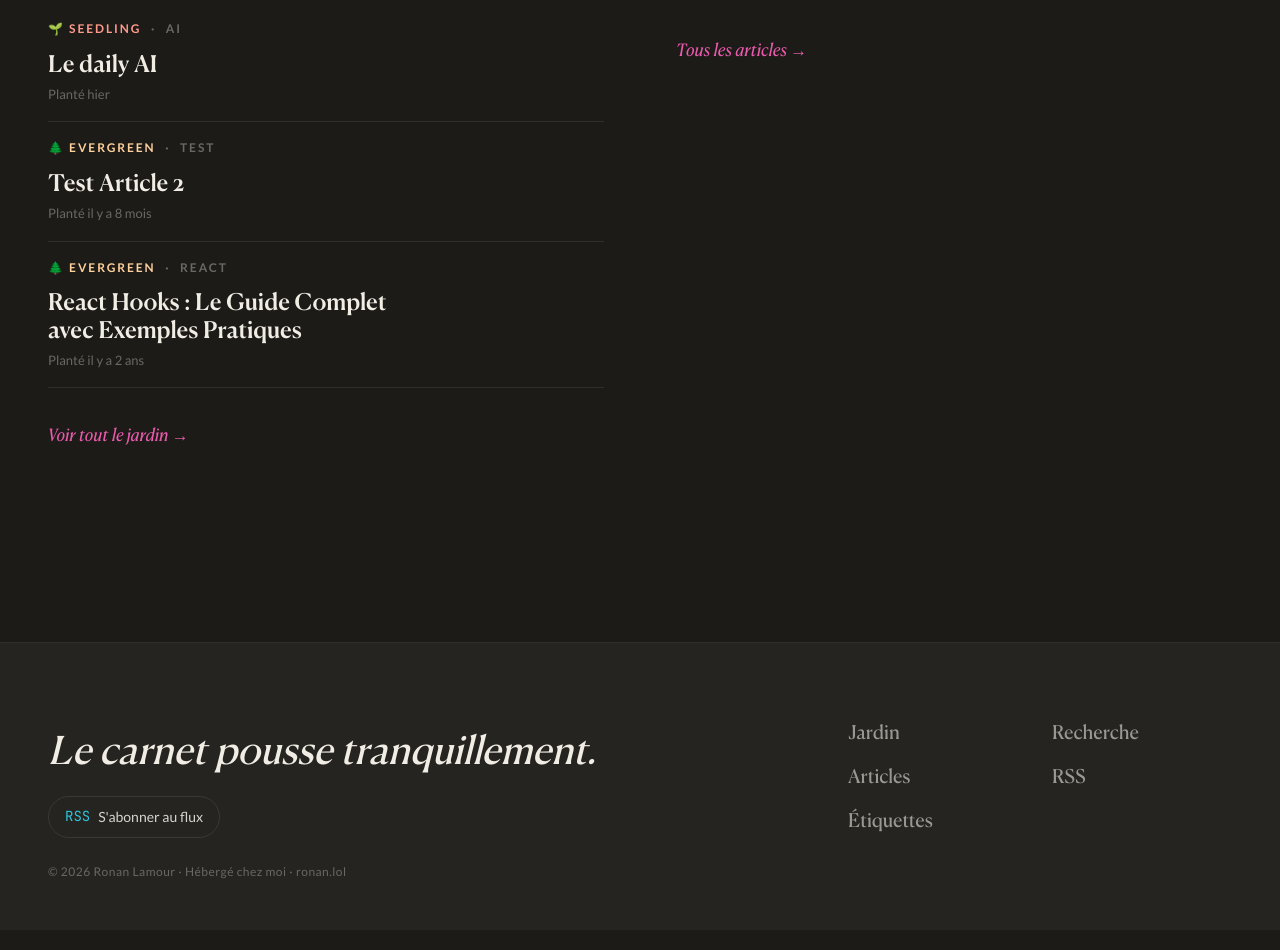
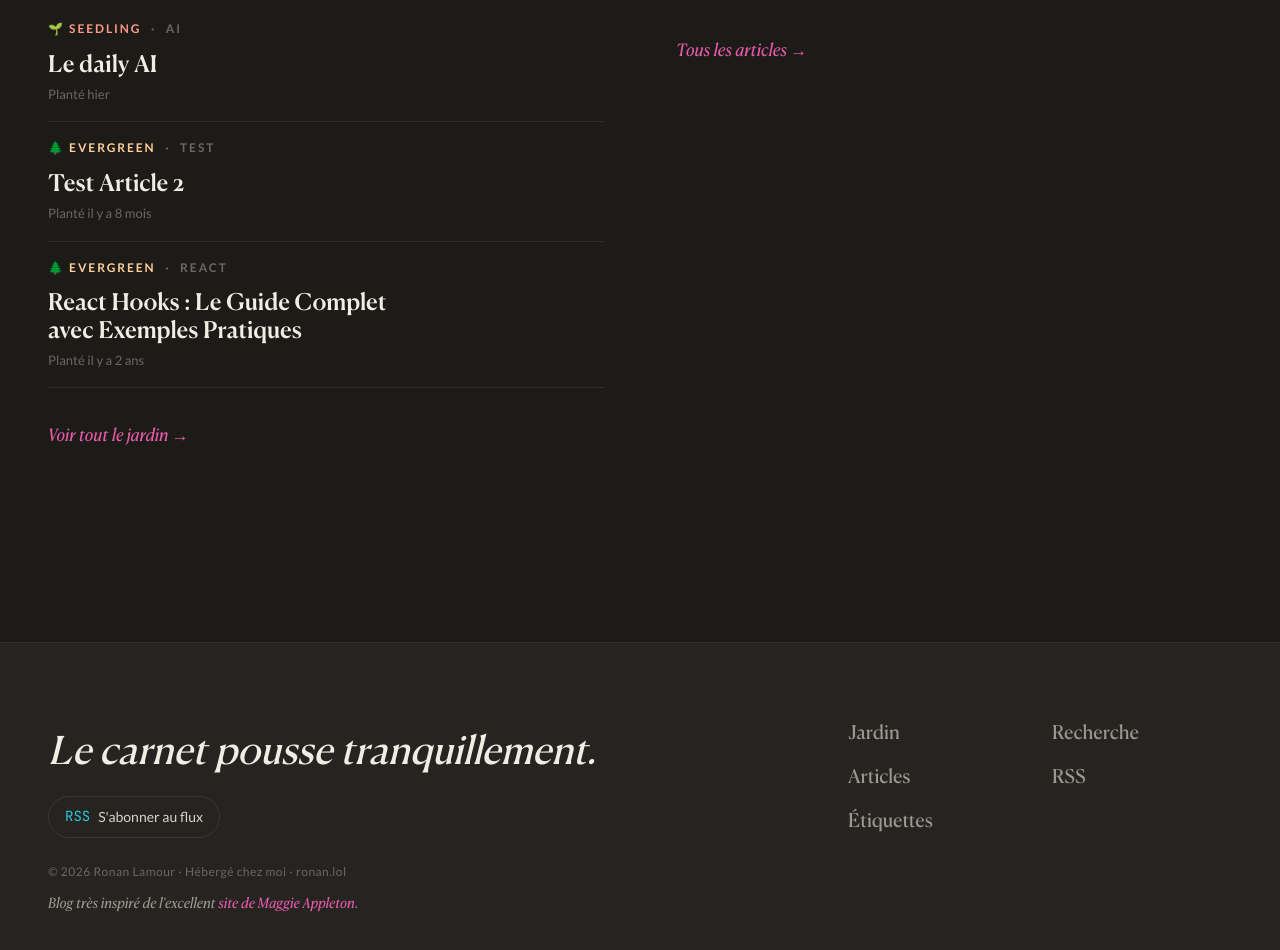
Before and after one commit to r9r-dev/blog-ronan-lol, an Astro site: page / in a window 1280 px wide. Shown: the part 751-1701 px from the top of the page. Built offline with nearby package versions, Linux system fonts and the light colour scheme; Astro itself is replaced by a stand-in of ours.

Commit message:
feat(footer): credit Maggie Appleton

```diff
--- a/src/components/Footer.astro
+++ b/src/components/Footer.astro
@@ -11,6 +11,7 @@ const year = new Date().getFullYear();
         <span>S'abonner au flux</span>
       </a>
       <p class="site-footer-copyright">© {year} Ronan Lamour · Hébergé chez moi · ronan.lol</p>
+      <p class="site-footer-credit">Blog très inspiré de l'excellent <a href="https://maggieappleton.com/" rel="noopener" target="_blank">site de Maggie Appleton</a>.</p>
     </div>
 
     <nav class="site-footer-block site-footer-block--nav" aria-label="Plan du site">
--- a/src/styles/global.css
+++ b/src/styles/global.css
@@ -1180,6 +1180,20 @@ body:has(.post-full) .page-header { display: none; }
   margin-top: var(--s-5);
   letter-spacing: 0.04em;
 }
+.site-footer-credit {
+  font-family: var(--font-body);
+  font-style: italic;
+  font-size: var(--t-sm);
+  color: var(--color-text-soft);
+  margin-top: var(--s-2);
+}
+.site-footer-credit a {
+  color: var(--color-link);
+  text-decoration: none;
+  border-bottom: 1px solid transparent;
+  transition: border-color var(--t-fast) var(--ease), color var(--t-fast) var(--ease);
+}
+.site-footer-credit a:hover { color: var(--color-link-hover); border-bottom-color: currentColor; }
 .site-footer-block--nav {
   display: grid;
   grid-template-columns: 1fr 1fr;
```
